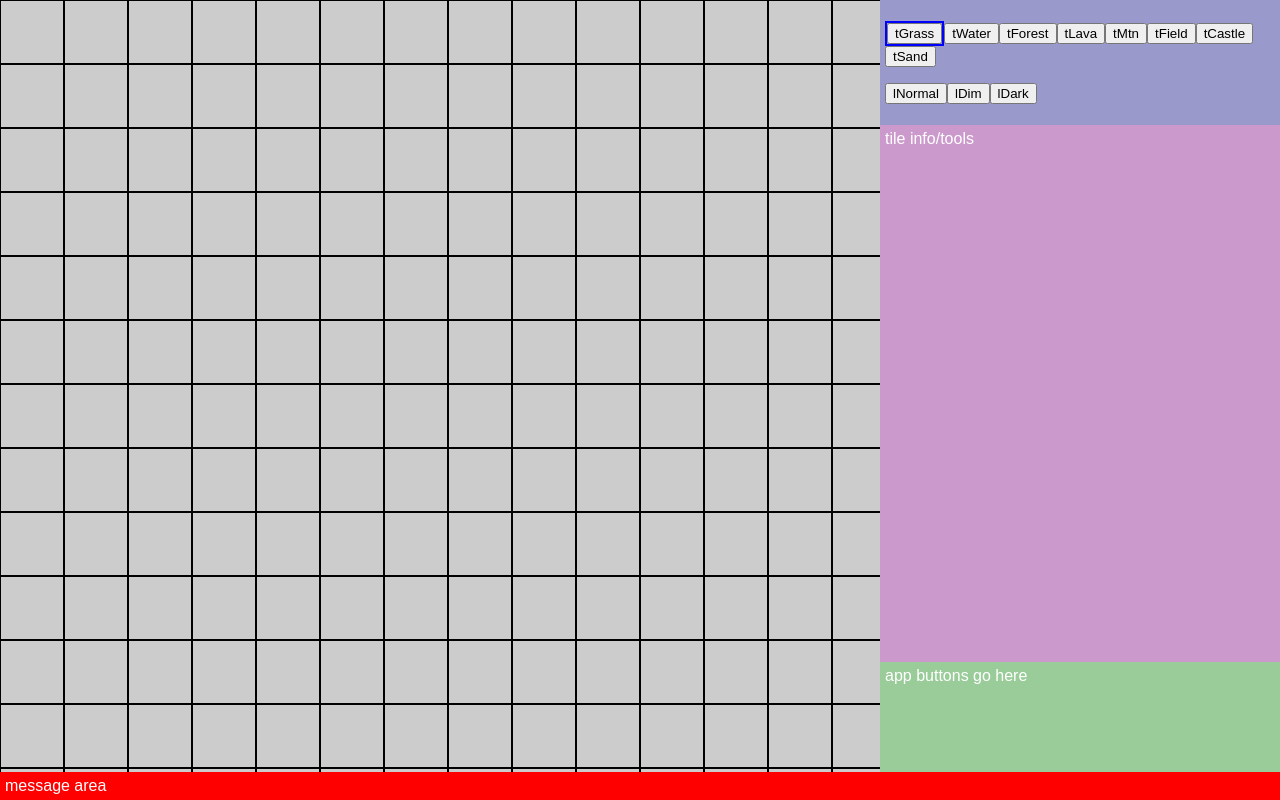
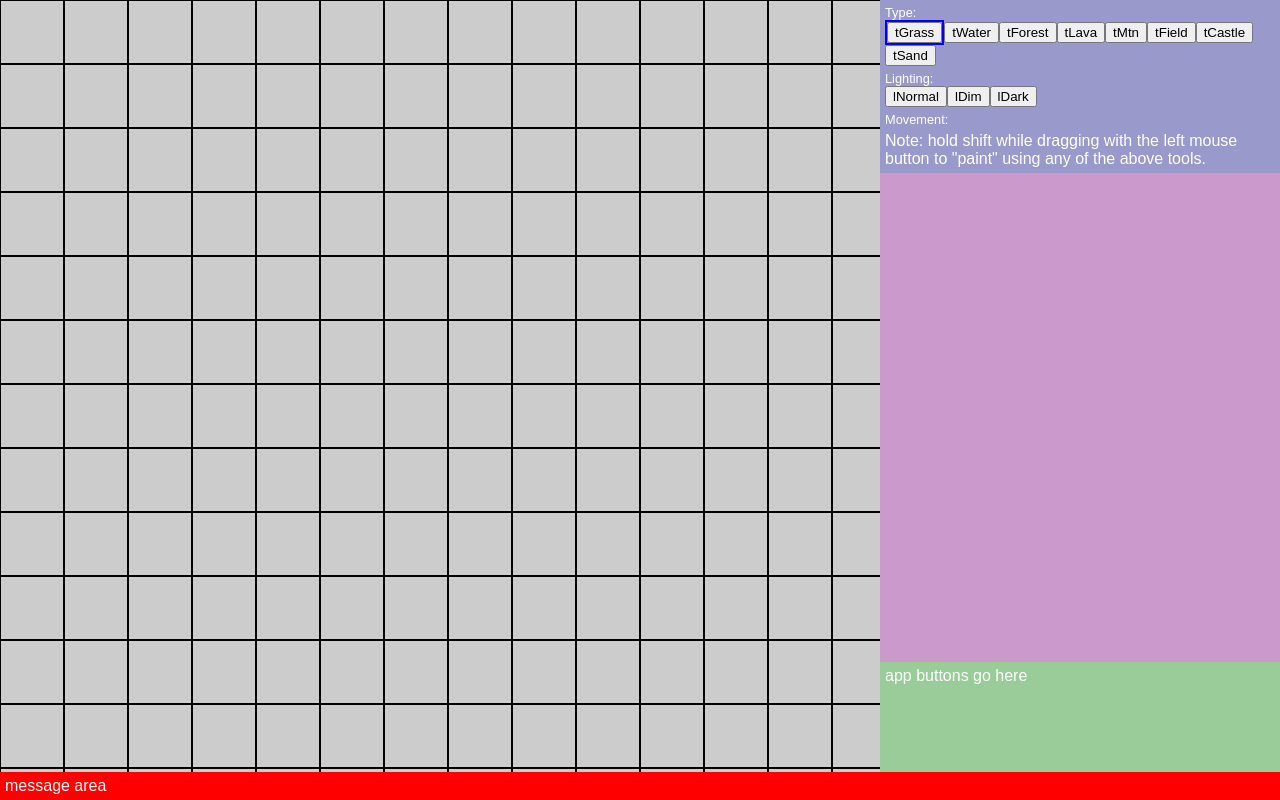
Before and after one commit to dfb/gmtools, a Svelte app: page / in a window 1280 px wide. Built offline with nearby package versions, Linux system fonts and the light colour scheme.

Commit message:
use shift+LMB to paint tiles. Started making tiles selectable.

```diff
--- a/src/App.svelte
+++ b/src/App.svelte
@@ -37,8 +37,10 @@ const GRID_W = 20; // number of tiles in X and Y. TODO: this will become configu
 const GRID_H = 15;
 const TILE_SIZE = 64; // size of tiles in pixels in both X and Y directions
 
-let paintToolRows = [ // list of rows of objects describing different tools you can paint with. id must be unique.
-    [
+let paintToolGroups = [ // list of rows of objects describing different tools you can paint with. id must be unique.
+    {
+        label:'Type:',
+        tools:[
             {id:'tGrass', propName:'type', propValue:'ttGrass'},
             {id: 'tWater', propName:'type', propValue:'ttWater'},
             {id: 'tForest', propName:'type', propValue:'ttForest'},
@@ -47,14 +49,23 @@ let paintToolRows = [ // list of rows of objects describing different tools you
             {id: 'tField', propName:'type', propValue:'ttField'},
             {id: 'tCastle', propName:'type', propValue:'ttCastle'},
             {id: 'tSand', propName:'type', propValue:'ttSand'},
-    ],
-    [
+        ]
+    },
+    {
+        label:'Lighting:',
+        tools:[
             {id:'lNormal', propName:'light', propValue:'#00000000'},
             {id:'lDim', propName:'light', propValue:'#00000050'},
             {id:'lDark', propName:'light', propValue:'#00000090'}
-    ],
         ]
-let curPaintTool = paintToolRows[0][0]; // one of the paintTools, i.e. which one is currently selected
+    },
+    {
+        label:'Movement:',
+        tools:[
+        ]
+    }
+];
+let curPaintTool = paintToolGroups[0].tools[0]; // one of the paintTools, i.e. which one is currently selected
 
 // hackery: the canvas/stage element is abs positioned so that as you resize the window, the right pane doesn't shift offscreen.
 // to make this work, we have an in-DOM element (called stagePlaceholder) that the browser resizes as needed, and then anytime
@@ -108,6 +119,7 @@ function SetupGrid()
             entry.px = x*TILE_SIZE; // px,py = pixel coordinates of top-left of this tile
             entry.py = y*TILE_SIZE;
 
+            entry.type = 'empty';
             entry.typeImage = new K.Image({x:entry.px, y:entry.py});
             tileTypeLayer.add(entry.typeImage);
 
@@ -192,9 +204,20 @@ function OnMouseDown(e)
 {
     if (e.button == 0)
     {
+        if (e.shiftKey)
+        {   // begin painting tile properties
             paintingTiles = true;
             PaintTile();
             e.preventDefault();
+        }
+        else
+        {   // select this tile
+            let [x,y] = TilePosUnderCursor();
+            if (x == -1)
+                curTilePos = null;
+            else
+                curTilePos = [x,y];
+        }
     }
     else if (e.button == 2) // right click
     {
@@ -207,11 +230,13 @@ function OnMouseMove(e)
 {
     if (paintingTiles)
     {
+        if (e.shiftKey)
+        {
             e.preventDefault();
             PaintTile();
         }
-
-    if (panStartOffset != null) // right button up
+    }
+    else if (panStartOffset != null) // right button up
     {
         e.preventDefault();
         stage.position({x:e.clientX+panStartOffset[0], y:e.clientY+panStartOffset[1]});
@@ -232,20 +257,31 @@ function OnMouseUp(e)
     }
 }
 
+// returns the [x,y] of the tile under the cursor or [-1,-1] if the cursor is outside the grid
+function TilePosUnderCursor()
+{
+    let {x, y} = stage.getRelativePointerPosition();
+    x = Math.trunc(x / TILE_SIZE);
+    y = Math.trunc(y / TILE_SIZE);
+    if (x < 0 || y < 0 || x > GRID_W-1 || y > GRID_H-1) return [-1,-1]; // outside of the grid
+    return [x,y];
+}
+
 // called by mouse down/move when painting tiles - figures out which tile the mouse is over,
 // updates its properties in the board, and updates the canvas to show the updated tile
 function PaintTile()
 {
     if (!curPaintTool) return;
-    let {x, y} = stage.getRelativePointerPosition();
-    x = Math.trunc(x / TILE_SIZE);
-    y = Math.trunc(y / TILE_SIZE);
-    if (x < 0 || y < 0 || x > GRID_W-1 || y > GRID_H-1) return; // outside of the grid
+    let [x,y] = TilePosUnderCursor();
+    if (x == -1) return; // outside the grid
     let entry = tiles[x][y];
 
     let tool = curPaintTool;
     if (tool.propName == 'type')
+    {
+        entry.type = tool.propValue;
         entry.typeImage.image(imageCache[tool.propValue].image);
+    }
     else if (tool.propName == 'light')
         entry.lightRect.fill(tool.propValue);
 }
@@ -260,6 +296,14 @@ function SelectPaintTool(tool)
     curPaintTool = tool;
 }
 
+// makes the given tile be selected
+let curTilePos = null; // [tileX, tileY] of currently selected tile or null
+$:curTile = curTilePos != null ? tiles[curTilePos[0]][curTilePos[1]] : null;
+function SelectTile(x, y)
+{
+    curTilePos = [x,y];
+}
+
 </script>
 
 <svelte:window on:resize={OnWindowResize}/>
@@ -268,18 +312,23 @@ function SelectPaintTool(tool)
         <stagePlaceholder bind:this={stagePlaceholderEl} />
         <infoPane>
             <boardInfo>
-                {#each paintToolRows as row}
-                    <p>
-                    {#each row as tool}
+                {#each paintToolGroups as group}
+                    <toolGroup>
+                        <groupTitle>{group.label}</groupTitle>
+                        {#each group.tools as tool}
                             <paintTool class:selected={curPaintTool && curPaintTool.id == tool.id}>
                                 <button on:click={()=>SelectPaintTool(tool)}>{tool.id}</button>
                             </paintTool>
                         {/each}
-                    </p>
+                    </toolGroup>
                 {/each}
+                Note: hold shift while dragging with the left mouse button to "paint" using any of the above tools.
             </boardInfo>
             <tileInfo>
-                tile info/tools
+                {#if curTilePos}
+                    <p>Tile: {curTilePos[0]}, {curTilePos[1]}</p>
+                    <p>Type: {curTile.type}</p>
+                {/if}
             </tileInfo>
             <appButtons>
                 app buttons go here
@@ -332,6 +381,16 @@ screen {
                 flex-basis:100px;
             }
 
+                boardInfo toolGroup {
+                    display:block;
+                    margin-bottom:5px;
+                }
+
+                boardInfo toolGroup groupTitle {
+                    display:block;
+                    font-size:0.8em;
+                }
+
             tileInfo {
                 display:block;
                 color:white;
```
Lines whose indentation alone changed are shown as unchanged.
